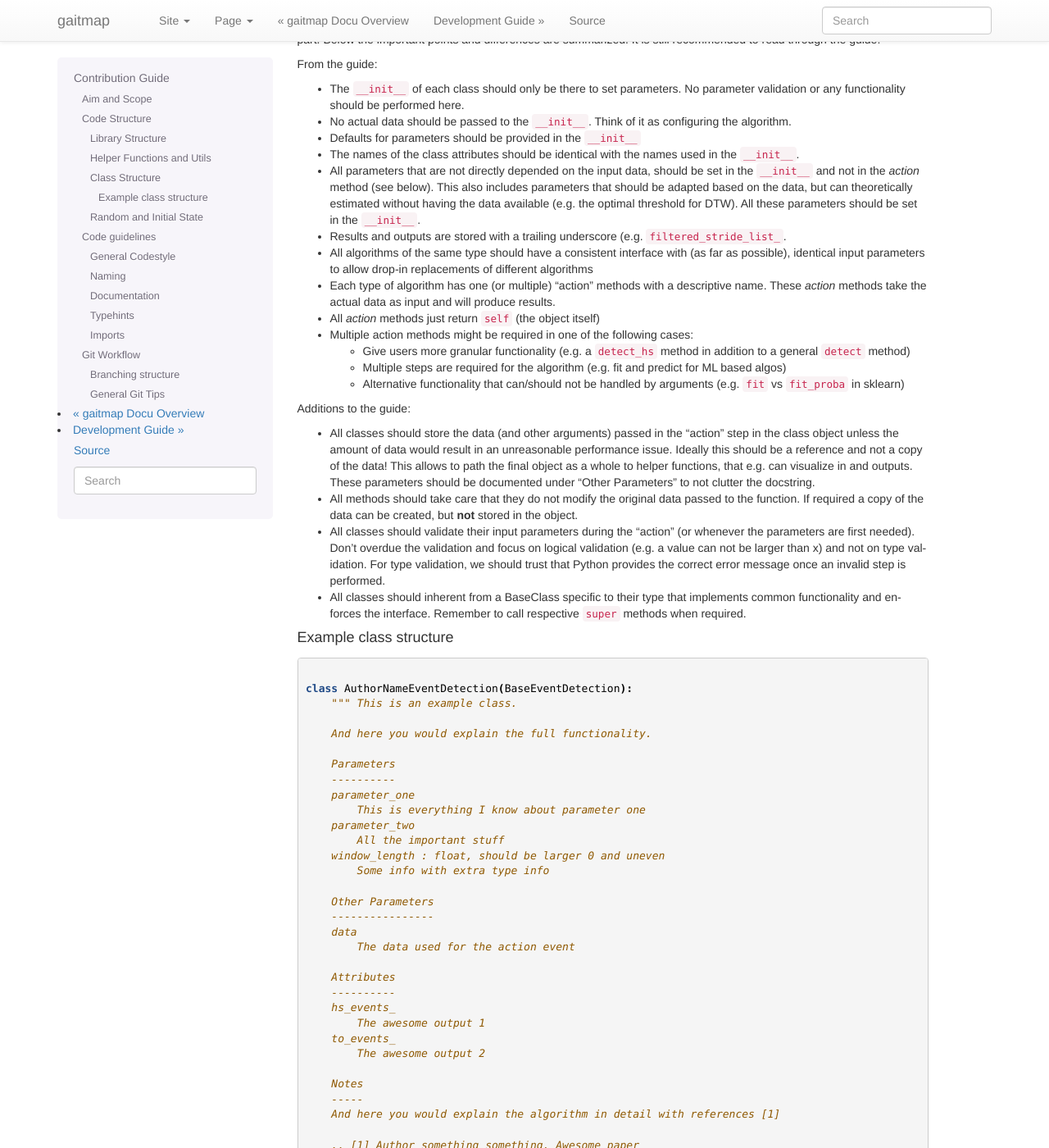
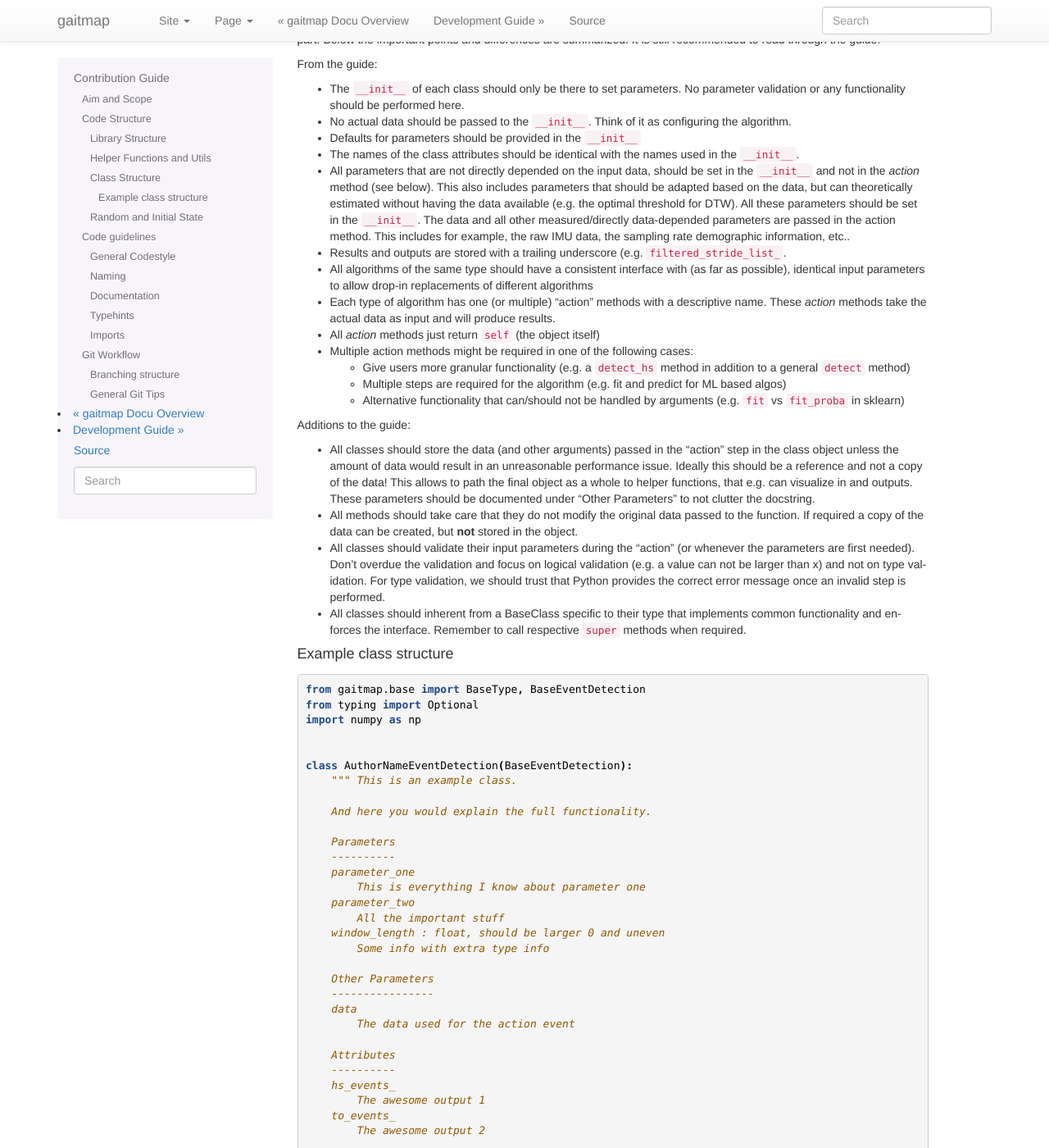
Before and after one commit to mad-lab-fau/gaitmap, a Sphinx documentation site: the page built from docs/guides/Contribution-Guide.md, in a window 1280 px wide and 1400 px high, scrolled down 1277 px. Shown: the whole window at 82% size. Built offline with Sphinx 7.4.7, drawn with Linux system fonts in a browser that asks for light colours; pages that are not in the unit, such as notebooks, are missing from menus; some of the changed text lies outside the part shown.

Commit message:
Improved wording in docs, based on feedback

````diff
--- a/docs/guides/Contribution-Guide.md
+++ b/docs/guides/Contribution-Guide.md
@@ -57,7 +57,13 @@ From the guide:
 - No actual data should be passed to the `__init__`. Think of it as configuring the algorithm.
 - Defaults for parameters should be provided in the `__init__`
 - The names of the class attributes should be identical with the names used in the `__init__`.
-- All parameters that are not directly depended on the input data, should be set in the `__init__` and not in the *action* method (see below). This also includes parameters that should be adapted based on the data, but can theoretically estimated without having the data available (e.g. the optimal threshold for DTW). All these parameters should be set in the `__init__`.
+- All parameters that are not directly depended on the input data, should be set in the `__init__` and not in the
+  *action* method (see below).
+  This also includes parameters that should be adapted based on the data, but can theoretically estimated without having
+  the data available (e.g. the optimal threshold for DTW).
+  All these parameters should be set in the `__init__`.
+  The data and all other measured/directly data-depended parameters are passed in the action method.
+  This includes for example, the raw IMU data, the sampling rate demographic information, etc..
 - Results and outputs are stored with a trailing underscore (e.g. `filtered_stride_list_`.
 - All algorithms of the same type should have a consistent interface with (as far as possible), identical input parameters to allow drop-in replacements of different algorithms
 - Each type of algorithm has one (or multiple) "action" methods with a descriptive name. These *action* methods take the actual data as input and will produce results.
@@ -82,6 +88,10 @@ For type validation, we should trust that Python provides the correct error mess
 #### Example class structure
 
 ```python
+from gaitmap.base import BaseType, BaseEventDetection
+from typing import Optional
+import numpy as np
+
 
 class AuthorNameEventDetection(BaseEventDetection):
     """ This is an example class.
@@ -138,7 +148,7 @@ class AuthorNameEventDetection(BaseEventDetection):
         self.window_length = window_length
         super().__init__()
 
-    def detect(self: Type[T], data: np.ndarray) -> T:
+    def detect(self: BaseType, data: np.ndarray) -> BaseType:
         """This is the actual action method.
 
         Parameters
@@ -162,7 +172,7 @@ class AuthorNameEventDetection(BaseEventDetection):
 
         return self
 
-    def detect_hs(self: Type[T], data: np.ndarray) -> T:
+    def detect_hs(self: BaseType, data: np.ndarray) -> BaseType:
         """Example of secondary action function.
 
         This allows users to have full control of what they
````
